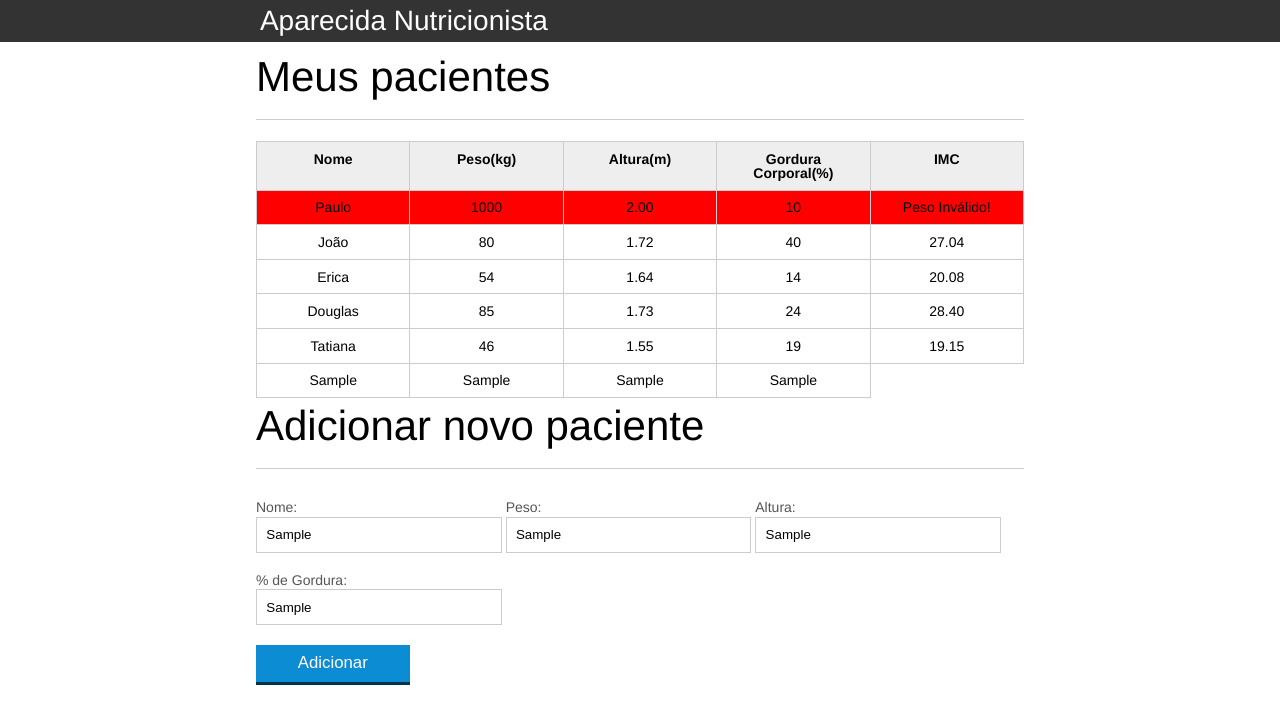
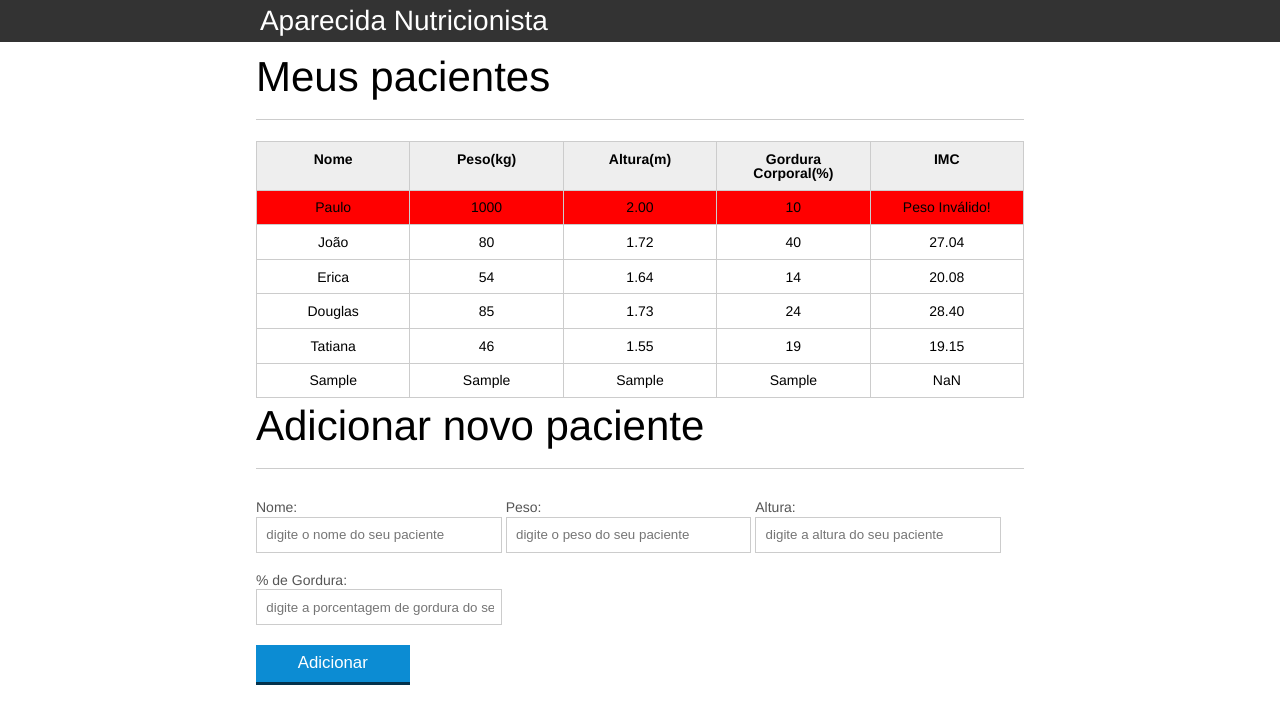
Before and after one commit to ThiagoBryan/JavaScript-Programando-na-linguagem-da-web, a plain HTML site: page introducao-javascript/index.html in a window 1280 px wide. Both pictures are taken after typing "Sample", "Sample", "Sample", "Sample" into the empty fields and a click on the button "Adicionar". Drawn offline with Linux system fonts and the light colour scheme.

Commit message:
Java Script

```diff
--- a/introducao-javascript/index.html
+++ b/introducao-javascript/index.html
@@ -97,6 +97,7 @@
         <button id="adicionar-paciente" class="botao bto-principal">Adicionar</button>
     </form>
 </section>
-		<script src="js/principal.js" ></script>
+		<script src="js/calcula-imc.js" ></script>
+		<script src="js/form.js" ></script>
 	</body>
 </html>
--- /dev/null
+++ b/introducao-javascript/js/calcula-imc.js
@@ -0,0 +1,51 @@
+
+
+ // para pegar algo no HTML
+ var titulo = document.querySelector(".titulo");
+ // para pegar um texto e modifica-lo
+titulo.textContent = "Aparecida Nutricionista";
+                                    //busca todos                 // # buscar o id
+var pacientes = document.querySelectorAll(".paciente");
+                            //tamanho do array(lista)
+for(var i = 0; i < pacientes.length; i++){
+
+    var paciente = pacientes[i]; // para cada vez q passar no for
+                                // a variavel paciente é um iten da lista
+
+    var tdPeso = paciente.querySelector(".info-peso");// . serve pra buscar class
+    var peso = tdPeso.textContent; // acessa o conteudo de peso
+    // td ver no HTML
+    var tdAltura  = paciente.querySelector(".info-altura");
+    var altura = tdAltura.textContent;
+
+    var tdImc = paciente.querySelector(".info-imc");
+
+    var pesoEhValido = true;
+    var alturaEhValida = true;
+         // || significa ou
+    if(peso <= 0 || peso >= 1000) {
+    pesoEhValido = false
+    tdImc.textContent = "Peso Inválido!";
+    paciente.classList.add("paciente-invalido"); // para mostrar em cor difente qual esta errado
+    }                                          // foi criado no CSS
+
+    if(altura <= 0 || altura >= 3.00) {
+    alturaEhValida = false;
+    tdImc.textContent = "Altura Inválida!";
+    paciente.classList.add("paciente-invalido");
+    }
+                // && significa e
+    if(alturaEhValida && pesoEhValido) {
+    var imc = calculaImc(peso,altura);
+    tdImc.textContent = imc;
+    }
+    }
+            // escutar o evento quando o ususario(alguma ação)
+    //titulo.addEventListener("click", function() {}
+                                    // funçao anônima
+
+   function calculaImc(peso,altura){
+        var imc = 0;
+        imc = peso / (altura * altura);
+        return imc.toFixed(2); // tdImc.texteContent serve para exibir o imc do paciente        // toFixed serve para imprimir casas decimais(2)
+}
--- /dev/null
+++ b/introducao-javascript/js/form.js
@@ -0,0 +1,60 @@
+var botaoAdicionar = document.querySelector("#adicionar-paciente");
+botaoAdicionar.addEventListener("click", function(){
+    // previne comportamento padrão
+    event.preventDefault();
+
+
+var form = document.querySelector("#form-adiciona");
+                                // para ter acessso aos input(dados)
+
+//EXTRAINDO INFORMAÇÕES DO FORM
+
+var paciente = obtemPaciententeDoFormulario(form); // criei uma função
+
+//CRIA A TR E A TD DO PACIENTE
+
+var pacienteTr = montaTr(paciente); // criei uma função
+
+//ADICONA PACIENTE NA TABELA
+var tabela = document.querySelector("#tabela-pacientes");
+
+tabela.appendChild(pacienteTr);
+
+form.reset(); // limpar o campo
+})
+
+function obtemPaciententeDoFormulario(form){
+
+    var paciente = {
+        nome: form.nome.value,
+        peso: form.peso.value,    //.value para pegar os valores
+        altura: form.altura.value,
+        gordura: form.gordura.value,
+        imc: calculaImc(form.peso.value, form.altura.value),
+    }
+
+    return paciente;
+}
+
+function montaTr(paciente){
+    var pacienteTr = document.createElement("tr");
+                        // para criar um novo elemento
+                        // nesse caso para adicionar mais uma linha.
+
+     // adiciona as td´s na tr     //tem que passar 2 parâmetros da função (dado,classe)
+    pacienteTr.appendChild(montaTd(paciente.nome, "info-nome"));
+    pacienteTr.appendChild(montaTd(paciente.peso, "info-peso"));  // criando mais linhas para
+    pacienteTr.appendChild(montaTd(paciente.altura, "info-altura"));  // inserir os dados do novo
+    pacienteTr.appendChild(montaTd(paciente.gordura, "info-gordura"));  // paciente
+    pacienteTr.appendChild(montaTd(paciente.imc, "info-imc"));
+                         //função criada pata montar as td
+    return pacienteTr;
+}
+
+function montaTd(dado,classe){
+    var td = document.createElement("td");
+    td.textContent = dado; // passar um dado
+    td.classList.add(classe); // add a classe q recebe com argumento
+
+    return td;
+}
--- a/introducao-javascript/js/principal.js
+++ /dev/null
@@ -1,87 +0,0 @@
-
-
- // para pegar algo no HTML
- var titulo = document.querySelector(".titulo");
- // para pegar um texto e modifica-lo
-titulo.textContent = "Aparecida Nutricionista";
-                                    //busca todos                 // # buscar o id
-var pacientes = document.querySelectorAll(".paciente");
-                            //tamanho do array(lista)
-for(var i = 0; i < pacientes.length; i++){
-
-    var paciente = pacientes[i]; // para cada vez q passar no for
-                                // a variavel paciente é um iten da lista
-
-    var tdPeso = paciente.querySelector(".info-peso");// . serve pra buscar class
-    var peso = tdPeso.textContent; // acessa o conteudo de peso
-    // td ver no HTML
-    var tdAltura  = paciente.querySelector(".info-altura");
-    var altura = tdAltura.textContent;
-
-    var tdImc = paciente.querySelector(".info-imc");
-
-    var pesoEhValido = true;
-    var alturaEhValida = true;
-         // || significa ou
-    if(peso <= 0 || peso >= 1000) {
-    pesoEhValido = false
-    tdImc.textContent = "Peso Inválido!";
-    paciente.classList.add("paciente-invalido"); // para mostrar em cor difente qual esta errado
-    }                                          // foi criado no CSS
-
-    if(altura <= 0 || altura >= 3.00) {
-    alturaEhValida = false;
-    tdImc.textContent = "Altura Inválida!";
-    paciente.classList.add("paciente-invalido");
-    }
-                // && significa e
-    if(alturaEhValida && pesoEhValido) {
-    var imc = peso / (altura * altura);
-    tdImc.textContent = imc.toFixed(2); // tdImc.texteContent serve para exibir o imc do paciente
-    }        // toFixed serve para imprimir casas decimais(2)
-
-    }
-            // escutar o evento quando o ususario(alguma ação)
-    //titulo.addEventListener("click", function() {}
-                                    // funçao anônima
-
-    var botaoAdicionar = document.querySelector("#adicionar-paciente");
-    botaoAdicionar.addEventListener("click", function(){
-        // previne comportamento padrão
-        event.preventDefault();
-
-        var form = document.querySelector("#form-adiciona");
-                                    // para ter acessso aos input(dados)
-    var nome = form.nome.value;
-    var peso = form.peso.value;     //.value para pegar os valores
-    var altura = form.altura.value;
-    var gordura = form.gordura.value;
-
-    var pacienteTr = document.createElement("tr");
-                            // para criar um novo elemento
-                            // nesse caso para adicionar mais uma linha.
-    var nomeTd = document.createElement("td");
-    var pesoTd = document.createElement("td");
-    var alturaTd = document.createElement("td"); // criando mais linhas para
-    var gorduraTd = document.createElement("td"); // inserir os dados do novo
-    var imcTd = document.createElement("td");     // paciente
-
-    nomeTd.textContent = nome;
-    pesoTd.textContent = peso;   // criando as td's para
-    alturaTd.textContent = altura; // o novo cliente
-    gorduraTd.textContent = gordura;
-
-    pacienteTr.appendChild(nomeTd);  // adiciona as td´s na tr
-    pacienteTr.appendChild(pesoTd);
-    pacienteTr.appendChild(alturaTd);
-    pacienteTr.appendChild(gorduraTd);
-
-    var tabela = document.querySelector("#tabela-pacientes");
-
-    tabela.appendChild(pacienteTr);
-
-
-
-
-
-    })
```
